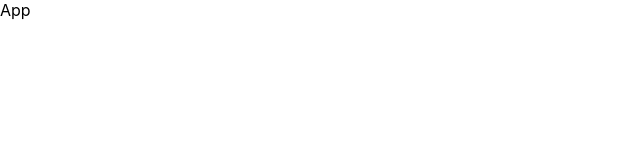
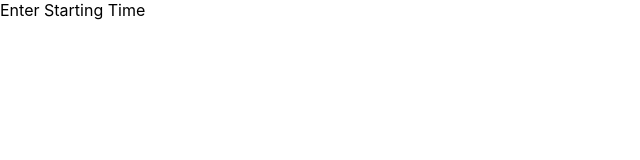
Before and after one commit to LondonJim/Countdown-Timer, a React (Create React App) app: page / in a window 1280 px wide. Shown: the top 160 px of the page, without its empty margins (0-640 px from the left). Built offline with nearby package versions, Linux system fonts and the light colour scheme.

Commit message:
add EnterTime component

```diff
--- a/src/App.js
+++ b/src/App.js
@@ -1,10 +1,11 @@
 import React, { Component } from 'react';
+import EnterTime from './components/EnterTime'
 
 class App extends Component {
   render() {
     return (
       <div className="App">
-        App
+        <EnterTime />
       </div>
     );
   }
--- /dev/null
+++ b/src/components/EnterTime.js
@@ -0,0 +1,13 @@
+import React, { Component } from 'react'
+
+class EnterTime extends Component {
+  render() {
+    return (
+      <div className="EnterTime">
+        Enter Starting Time
+      </div>
+    )
+  }
+}
+
+export default EnterTime
```
Also changed, not shown: src/setupTests.js (added, +4 -0 lines), 1 other file (tests, documents, lock files or other folders).
